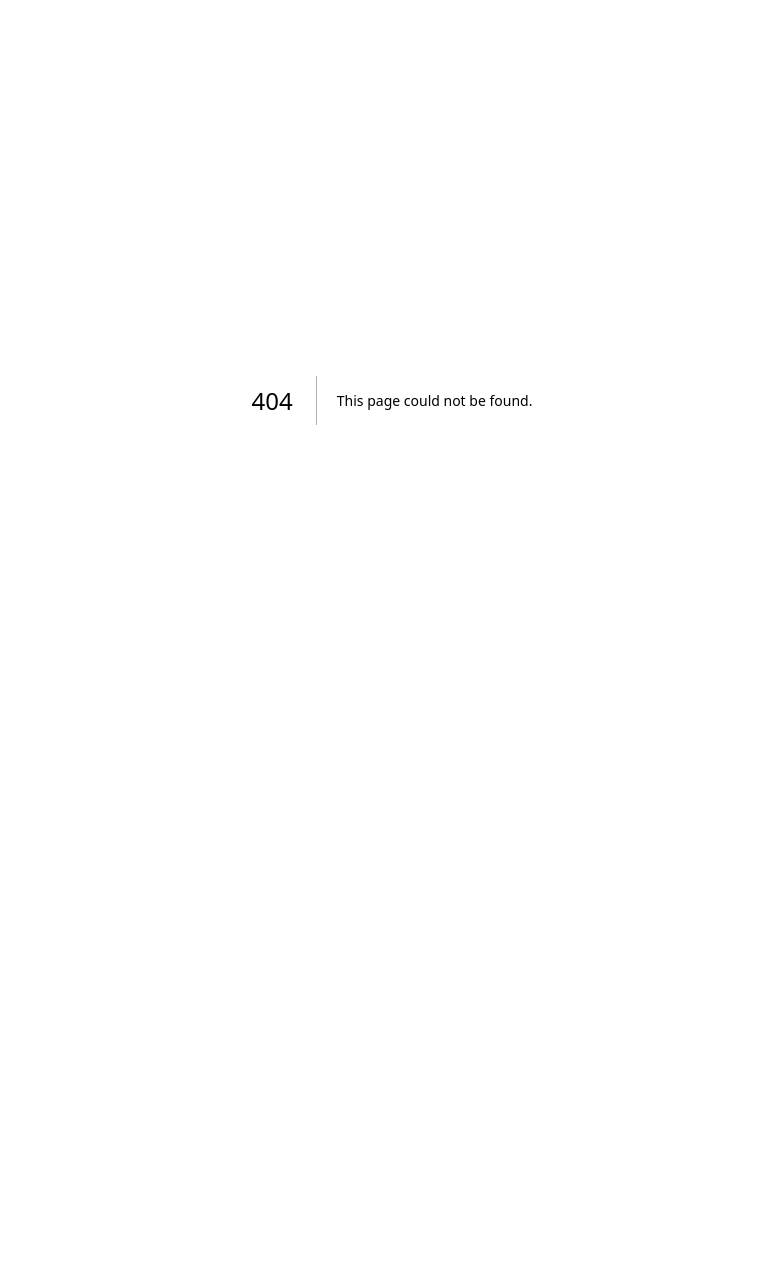
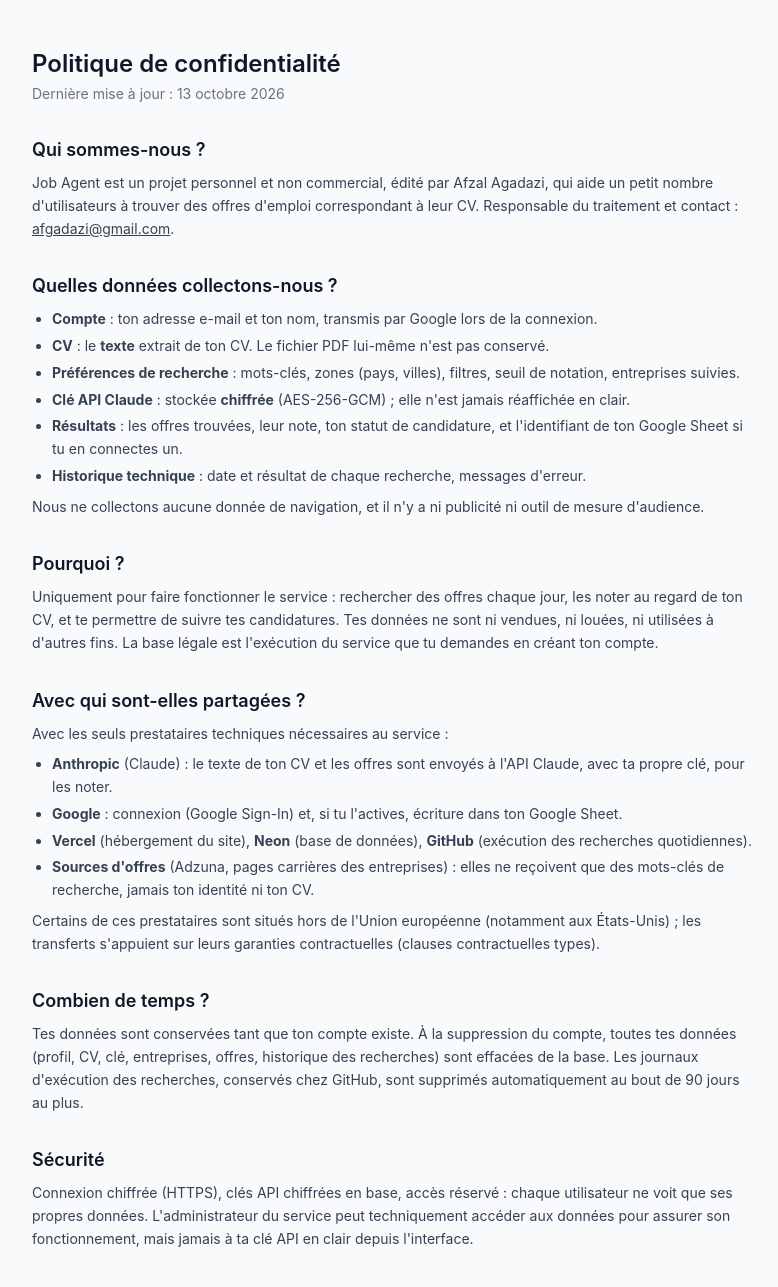
Before and after one commit to aagadaz/job-agent, a Next.js app: page /confidentialite in a window 1280 px wide. Before the commit this address had no page. Shown: the top 1287 px of the page, without its empty margins (248-1026 px from the left). Before the commit the page ends 800 px from the top, so only its background shows below. Built offline with nearby package versions, Linux system fonts and the light colour scheme.

Commit message:
feat(legal):public privacy policy page,lineked from login

```diff
--- /dev/null
+++ b/app/confidentialite/page.tsx
@@ -0,0 +1,107 @@
+import type { Metadata } from 'next';
+import Link from 'next/link';
+
+// Page PUBLIQUE (hors du groupe (app) protégé) : Google et les futurs utilisateurs doivent
+// pouvoir la lire sans être connectés. Le texte décrit ce que fait RÉELLEMENT l'application :
+// à mettre à jour à chaque changement dans les données collectées ou les prestataires.
+
+export const metadata: Metadata = { title: 'Confidentialité · Job Agent' };
+
+const CONTACT = 'afgadazi@gmail.com';
+const UPDATED = '13 octobre 2026';
+
+function Section({ title, children }: { title: string; children: React.ReactNode }) {
+  return (
+    <section className="space-y-2">
+      <h2 className="text-lg font-semibold">{title}</h2>
+      <div className="space-y-2 text-sm leading-relaxed text-gray-700">{children}</div>
+    </section>
+  );
+}
+
+export default function PrivacyPage() {
+  return (
+    <main className="mx-auto max-w-3xl space-y-8 px-6 py-12">
+      <header>
+        <h1 className="text-2xl font-semibold">Politique de confidentialité</h1>
+        <p className="mt-1 text-sm text-gray-500">Dernière mise à jour : {UPDATED}</p>
+      </header>
+
+      <Section title="Qui sommes-nous ?">
+        <p>
+          Job Agent est un projet personnel et non commercial, édité par Afzal Agadazi, qui aide un petit nombre
+          d&apos;utilisateurs à trouver des offres d&apos;emploi correspondant à leur CV. Responsable du traitement
+          et contact : <a className="underline" href={`mailto:${CONTACT}`}>{CONTACT}</a>.
+        </p>
+      </Section>
+
+      <Section title="Quelles données collectons-nous ?">
+        <ul className="list-disc space-y-1 pl-5">
+          <li><b>Compte</b> : ton adresse e-mail et ton nom, transmis par Google lors de la connexion.</li>
+          <li><b>CV</b> : le <b>texte</b> extrait de ton CV. Le fichier PDF lui-même n&apos;est pas conservé.</li>
+          <li><b>Préférences de recherche</b> : mots-clés, zones (pays, villes), filtres, seuil de notation, entreprises suivies.</li>
+          <li><b>Clé API Claude</b> : stockée <b>chiffrée</b> (AES-256-GCM) ; elle n&apos;est jamais réaffichée en clair.</li>
+          <li><b>Résultats</b> : les offres trouvées, leur note, ton statut de candidature, et l&apos;identifiant de ton Google Sheet si tu en connectes un.</li>
+          <li><b>Historique technique</b> : date et résultat de chaque recherche, messages d&apos;erreur.</li>
+        </ul>
+        <p>Nous ne collectons aucune donnée de navigation, et il n&apos;y a ni publicité ni outil de mesure d&apos;audience.</p>
+      </Section>
+
+      <Section title="Pourquoi ?">
+        <p>
+          Uniquement pour faire fonctionner le service : rechercher des offres chaque jour, les noter au regard de ton
+          CV, et te permettre de suivre tes candidatures. Tes données ne sont ni vendues, ni louées, ni utilisées
+          à d&apos;autres fins. La base légale est l&apos;exécution du service que tu demandes en créant ton compte.
+        </p>
+      </Section>
+
+      <Section title="Avec qui sont-elles partagées ?">
+        <p>Avec les seuls prestataires techniques nécessaires au service :</p>
+        <ul className="list-disc space-y-1 pl-5">
+          <li><b>Anthropic</b> (Claude) : le texte de ton CV et les offres sont envoyés à l&apos;API Claude, avec ta propre clé, pour les noter.</li>
+          <li><b>Google</b> : connexion (Google Sign-In) et, si tu l&apos;actives, écriture dans ton Google Sheet.</li>
+          <li><b>Vercel</b> (hébergement du site), <b>Neon</b> (base de données), <b>GitHub</b> (exécution des recherches quotidiennes).</li>
+          <li><b>Sources d&apos;offres</b> (Adzuna, pages carrières des entreprises) : elles ne reçoivent que des mots-clés de recherche, jamais ton identité ni ton CV.</li>
+        </ul>
+        <p>
+          Certains de ces prestataires sont situés hors de l&apos;Union européenne (notamment aux États-Unis) ; les
+          transferts s&apos;appuient sur leurs garanties contractuelles (clauses contractuelles types).
+        </p>
+      </Section>
+
+      <Section title="Combien de temps ?">
+        <p>
+          Tes données sont conservées tant que ton compte existe. À la suppression du compte, toutes tes données
+          (profil, CV, clé, entreprises, offres, historique des recherches) sont effacées de la base. Les journaux
+          d&apos;exécution des recherches, conservés chez GitHub, sont supprimés automatiquement au bout de 90 jours au plus.
+        </p>
+      </Section>
+
+      <Section title="Sécurité">
+        <p>
+          Connexion chiffrée (HTTPS), clés API chiffrées en base, accès réservé : chaque utilisateur ne voit que ses
+          propres données. L&apos;administrateur du service peut techniquement accéder aux données pour assurer son
+          fonctionnement, mais jamais à ta clé API en clair depuis l&apos;interface.
+        </p>
+      </Section>
+
+      <Section title="Tes droits">
+        <p>
+          Conformément au RGPD, tu peux demander l&apos;accès à tes données, leur rectification, leur suppression
+          (suppression du compte), leur portabilité, ou t&apos;opposer à leur traitement, en écrivant à{' '}
+          <a className="underline" href={`mailto:${CONTACT}`}>{CONTACT}</a>. Réponse sous un mois au plus. Tu peux
+          aussi introduire une réclamation auprès de la CNIL (cnil.fr).
+        </p>
+      </Section>
+
+      <Section title="Cookies">
+        <p>
+          Un seul cookie, strictement nécessaire : celui de ta session de connexion. Aucun cookie publicitaire ou de
+          suivi ; aucun bandeau de consentement n&apos;est donc requis.
+        </p>
+      </Section>
+
+      <p className="text-sm"><Link href="/login" className="underline">← Retour à la connexion</Link></p>
+    </main>
+  );
+}
--- a/app/login/page.tsx
+++ b/app/login/page.tsx
@@ -31,6 +31,10 @@
             Se connecter avec Google
           </button>
         </form>
+        <p className="mt-4 text-center text-xs text-gray-500">
+          En te connectant, tu acceptes notre{' '}
+          <a href="/confidentialite" className="underline">politique de confidentialité</a>.
+        </p>
       </div>
     </main>
   );
```
